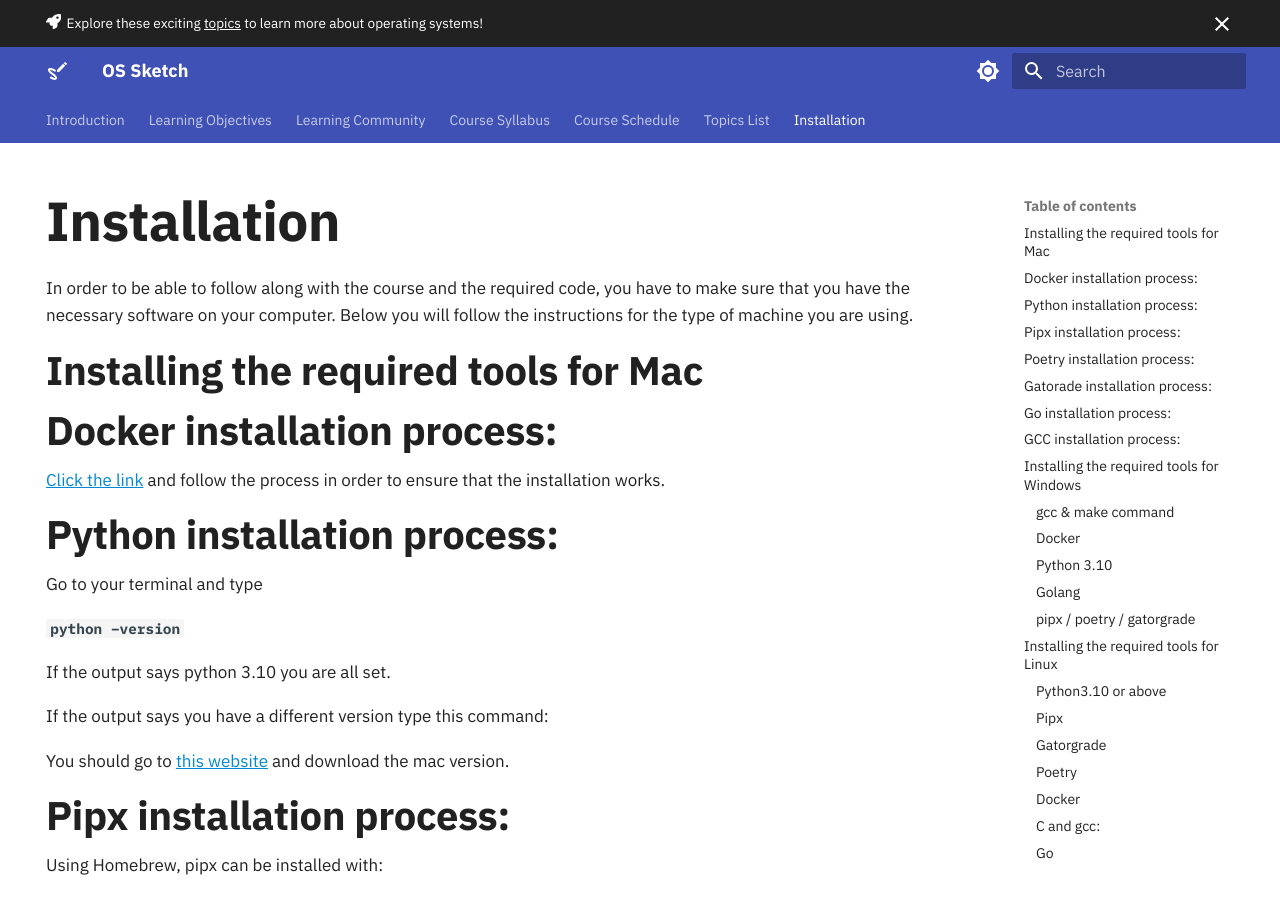
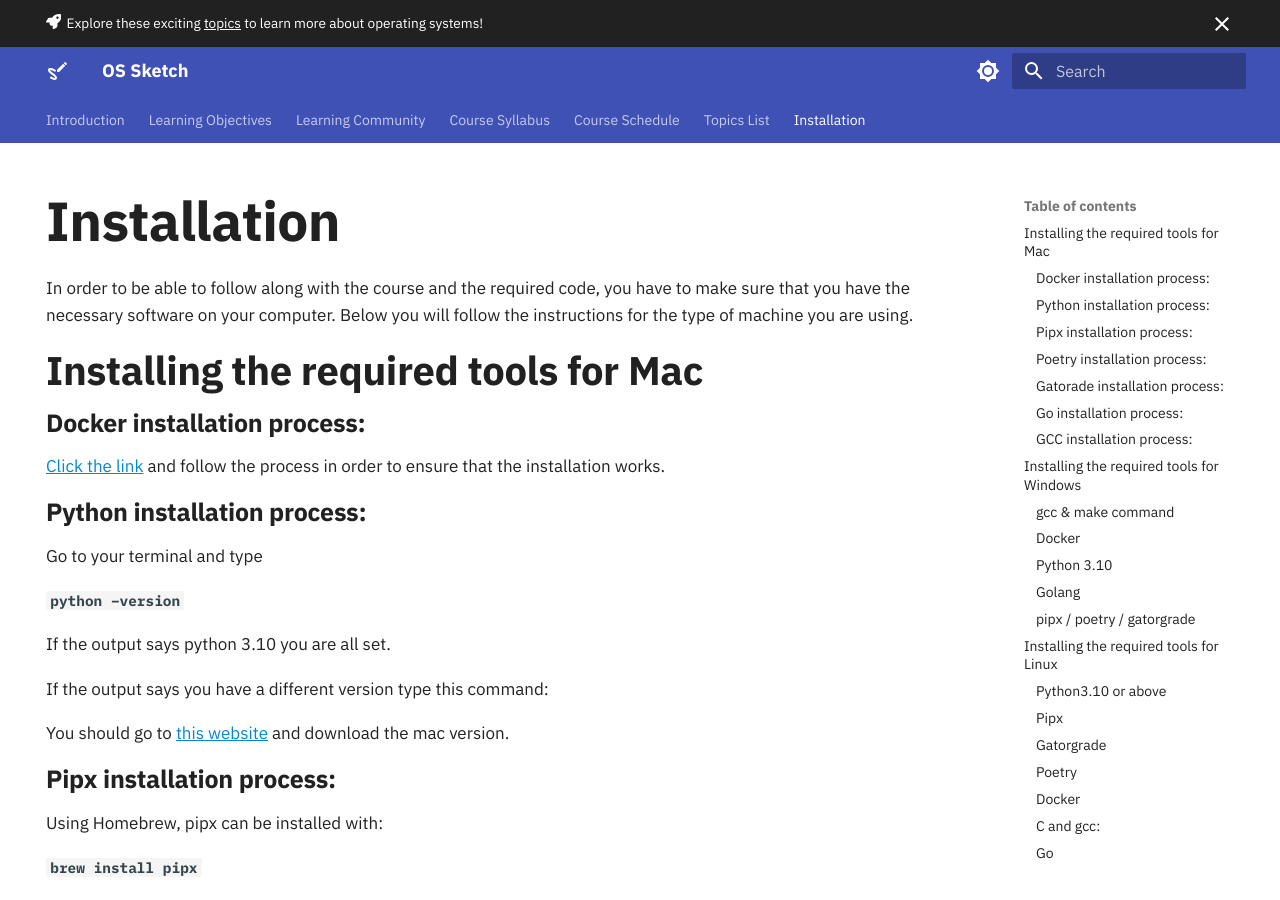
Before and after one commit to OS-Sketch/www.os-sketch.com, an MkDocs documentation site: the page built from docs/operating-systems/installation.md, in a window 1280 px wide and 900 px high. Built offline with MkDocs 1.6.1 and Material for MkDocs 9.7.7, drawn with Linux system fonts in a browser that asks for light colours.

Commit message:
style: Changing header size

```diff
--- a/docs/operating-systems/installation.md
+++ b/docs/operating-systems/installation.md
@@ -15,12 +15,12 @@ instructions for the type of machine you are using.
 
 ## Installing the required tools for Mac
 
-## Docker installation process:
+### Docker installation process:
 
 [Click the link](https://docs.docker.com/desktop/install/mac-install/) and follow the process
 in order to ensure that the installation works.
 
-## Python installation process:
+### Python installation process:
 
 Go to your terminal and type
 
@@ -33,7 +33,7 @@ If the output says you have a different version type this command:
 You should go to [this website](https://www.python.org/downloads/) and download the mac version.
 
 
-## Pipx installation process:
+### Pipx installation process:
 
 Using Homebrew, pipx can be installed with:
 
@@ -57,7 +57,7 @@ The version can be verified with:
 
 `pipx --version`
 
-## Poetry installation process:
+### Poetry installation process:
 
 
 In your terminal window type:
@@ -78,21 +78,21 @@ Once poetry is installed then retype
 
 `poetry –version`
 
-## Gatorade installation process:
+### Gatorade installation process:
 
 If you haven’t installed gatorgrade type this command:
 
 `pipx install gatorgrade`
 
 
-## Go installation process:
+### Go installation process:
 
 If you haven't installed go click the link and follow [the instructions](https://go.dev/dl/)
 
 Make sure you click the right chip that your laptop has.
 
 
-## GCC installation process:
+### GCC installation process:
 
 GCC might already be installed on your computer since you have a mac. To check type:
 
```
